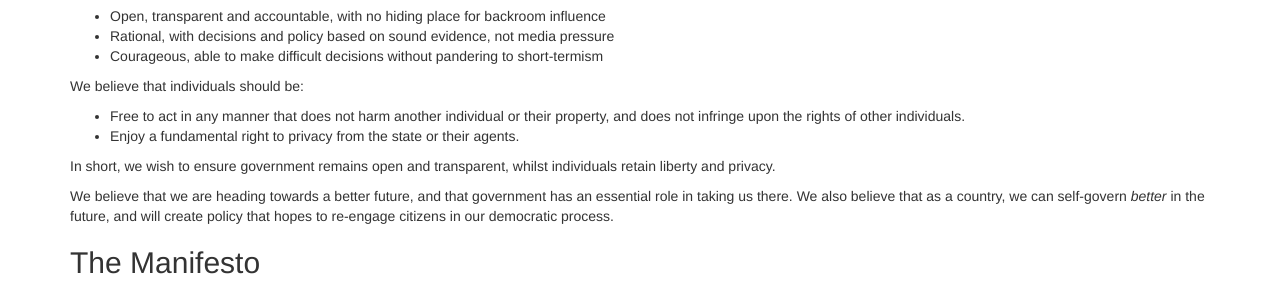
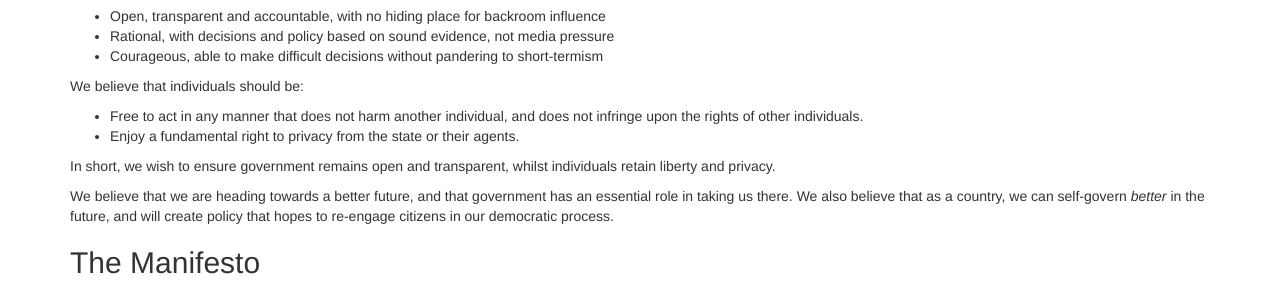
Before and after one commit to openpolitics/manifesto, a Jekyll site: the page built from index.md, in a window 1280 px wide and 1293 px high. Shown: the part 367-658 px from the top of the window. Built offline with Jekyll 4.4.1, drawn with Linux system fonts in a browser that asks for light colours; nearby versions of some CDN libraries.

Commit message:
Property rights are not inalienable
I'd rather we didn't have property rights as one of the central principals.

```diff
--- a/index.md
+++ b/index.md
@@ -21,7 +21,7 @@ We believe that government should be:
 
 We believe that individuals should be:
 
-* Free to act in any manner that does not harm another individual or their property, and does not infringe upon the rights of other individuals.
+* Free to act in any manner that does not harm another individual, and does not infringe upon the rights of other individuals.
 * Enjoy a fundamental right to privacy from the state or their agents.
 
 In short, we wish to ensure government remains open and transparent, whilst individuals retain liberty and privacy.
```
